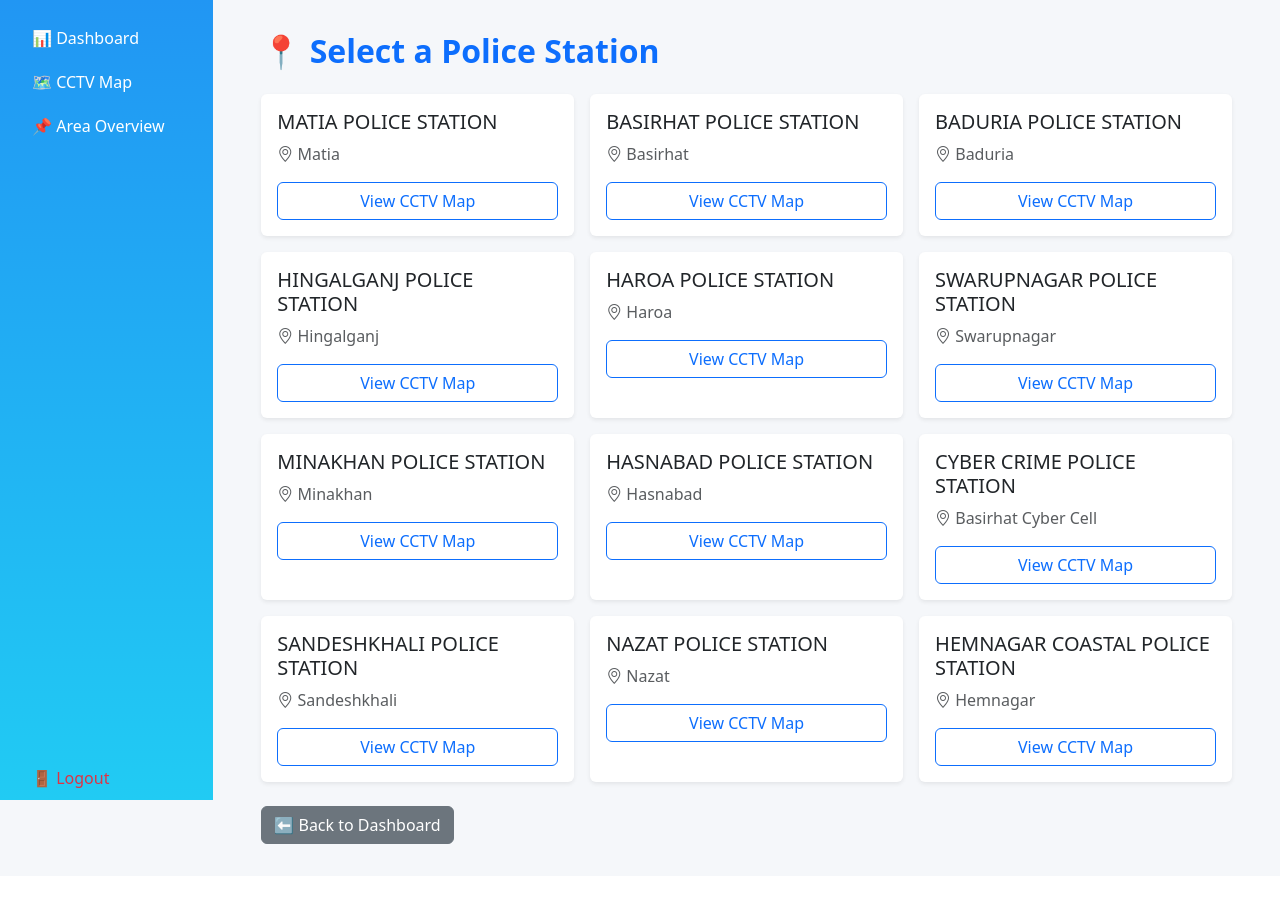
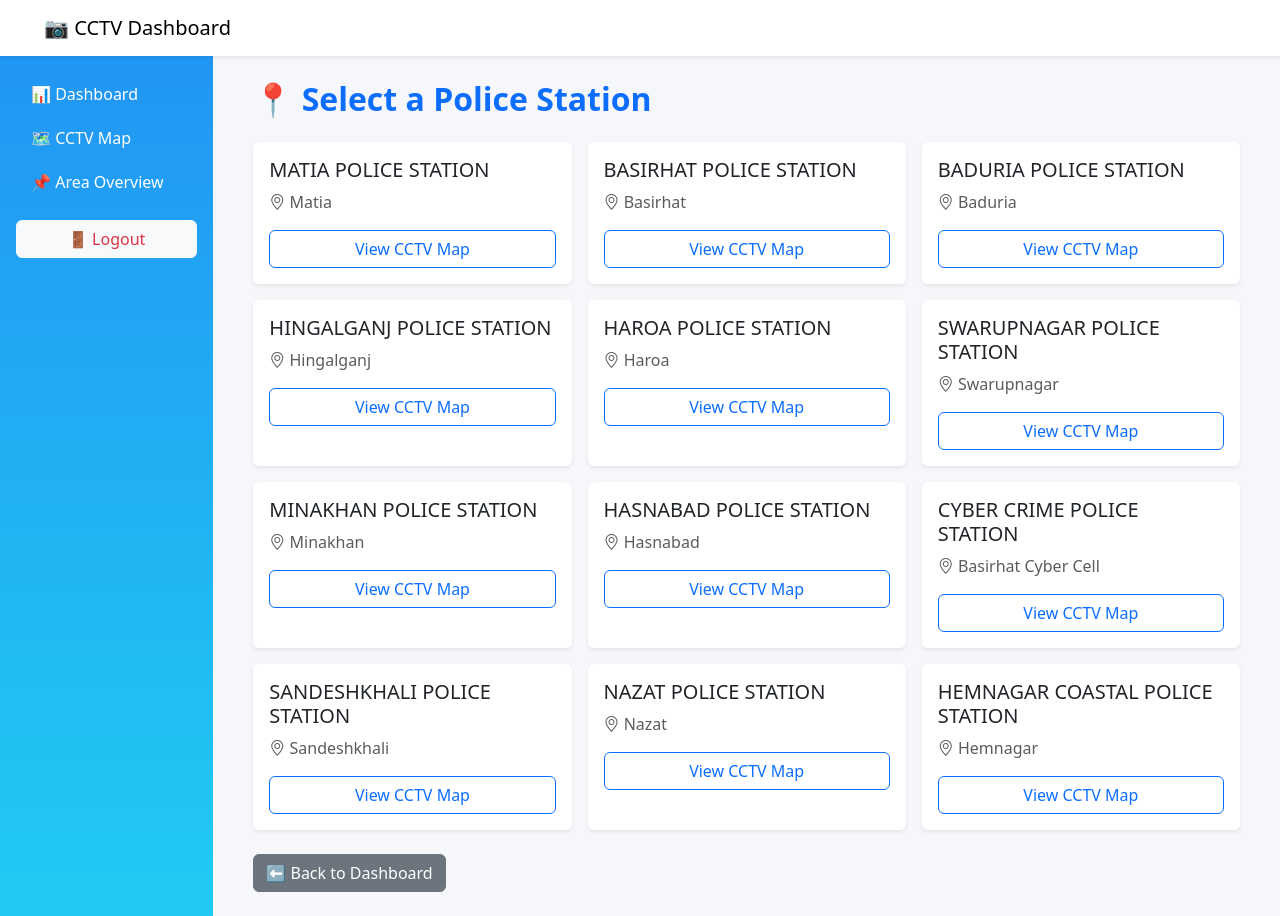
Before and after one commit to krishnendu321/cctv_monitoring, a Django app: page /map/ in a window 1280 px wide. Before the commit the page ends 844 px from the top, so only its background shows below. Run offline with Django 5.2, Linux system fonts and the light colour scheme; a user stored in the database is signed in; data comes from the database, SQL or seed files in the repository; both versions use the stored data as it was after the commit.

Commit message:
Logout functioality change and navbar changed

```diff
--- a/cctv_monitoring/urls.py
+++ b/cctv_monitoring/urls.py
@@ -19,6 +19,8 @@ from django.urls import path, include
 from django.contrib.auth import views as auth_views
 from django.shortcuts import redirect
 from monitoring import views
+from monitoring.views import CustomLogoutView
+
 
 urlpatterns = [
     path('admin/', admin.site.urls),
@@ -29,7 +31,7 @@ urlpatterns = [
     # ✅ Auth Views
 
     path('login/', auth_views.LoginView.as_view(template_name='registration/login.html'), name='login'),
-    path('logout/', auth_views.LogoutView.as_view(), name='logout'),
+    #path('logout/', auth_views.LogoutView.as_view(), name='logout'),
 
     # ✅ App views
     path('dashboard/', views.dashboard, name='dashboard'),
@@ -38,4 +40,5 @@ urlpatterns = [
     # ✅ Include app URLs
     path('', include('monitoring.urls')),
     path('station/<int:ps_id>/cctvs/', views.station_cctvs, name='station_cctvs'),
+    path('logout/', CustomLogoutView.as_view(), name='logout')
 ]
--- a/monitoring/views.py
+++ b/monitoring/views.py
@@ -4,6 +4,12 @@ from django.contrib.auth.decorators import login_required
 from django.shortcuts import render, get_object_or_404
 from .models import CCTVArea
 from django.db.models import Count
+from django.contrib.auth.views import LogoutView
+
+
+class CustomLogoutView(LogoutView):
+    def get(self, request, *args, **kwargs):
+        return self.post(request, *args, **kwargs)
 
 @login_required
 def dashboard(request):
--- a/templates/base.html
+++ b/templates/base.html
@@ -5,6 +5,8 @@
   <meta charset="UTF-8">
   <title>{% block title %}Dashboard{% endblock %}</title>
   <meta name="viewport" content="width=device-width, initial-scale=1">
+
+  <!-- Bootstrap CSS -->
   <link href="https://cdn.jsdelivr.net/npm/bootstrap@5.3.0/dist/css/bootstrap.min.css" rel="stylesheet">
   <link href="https://cdn.jsdelivr.net/npm/bootstrap-icons@1.10.5/font/bootstrap-icons.css" rel="stylesheet">
 
@@ -13,58 +15,80 @@
       background: #f5f7fa;
     }
     .sidebar {
-      height: 100vh;
       background: linear-gradient(180deg, #2196F3, #21CBF3);
       color: white;
-      padding-top: 1rem;
+      padding: 1rem;
+      min-height: 100vh;
     }
     .sidebar a {
       color: white;
       text-decoration: none;
       display: block;
-      padding: 10px 20px;
-      border-radius: 8px;
+      padding: 10px 15px;
+      border-radius: 5px;
     }
     .sidebar a:hover {
-      background: rgba(255,255,255,0.2);
+      background-color: rgba(255,255,255,0.2);
     }
-    .content {
-      padding: 2rem;
+    .offcanvas {
+      background: linear-gradient(180deg, #2196F3, #21CBF3);
+      color: white;
     }
-    .navbar-brand {
-      font-weight: bold;
-    }
-
-    .card:hover {
-    box-shadow: 0 8px 16px rgba(0,0,0,0.15);
-    transform: scale(1.02);
-    transition: 0.3s ease;
-   }
-
   </style>
 </head>
 <body>
 
+<!-- Navbar (top) -->
+<nav class="navbar navbar-expand-lg navbar-light bg-white shadow-sm px-3">
   <div class="container-fluid">
-    <div class="row">
+    <button class="btn btn-primary d-lg-none" type="button" data-bs-toggle="offcanvas" data-bs-target="#sidebar" aria-controls="sidebar">
+      <i class="bi bi-list"></i>
+    </button>
+    <a class="navbar-brand ms-3" href="#">📷 CCTV Dashboard</a>
+  </div>
+</nav>
 
-      <!-- Sidebar -->
-      <div class="col-md-3 col-lg-2 sidebar d-flex flex-column">
+<!-- Sidebar (Offcanvas for small screens) -->
+<div class="offcanvas offcanvas-start d-lg-none" tabindex="-1" id="sidebar" aria-labelledby="sidebarLabel">
+  <div class="offcanvas-header">
+    <h5 class="offcanvas-title" id="sidebarLabel">Menu</h5>
+    <button type="button" class="btn-close text-reset" data-bs-dismiss="offcanvas" aria-label="Close"></button>
+  </div>
+  <div class="offcanvas-body sidebar">
     <a href="{% url 'dashboard' %}">📊 Dashboard</a>
     <a href="{% url 'map_page' %}">🗺 CCTV Map</a>
     <a href="{% url 'area_dashboard' %}">📌 Area Overview</a>
-        <a href="{% url 'logout' %}" class="mt-auto text-danger">🚪 Logout</a>
+
+    <form method="post" action="{% url 'logout' %}">
+      {% csrf_token %}
+      <button type="submit" class="btn btn-light text-danger w-100 mt-3">🚪 Logout</button>
+    </form>
+  </div>
+</div>
+
+<!-- Sidebar for desktop -->
+<div class="container-fluid">
+  <div class="row">
+    <div class="col-lg-2 d-none d-lg-block sidebar">
+      <a href="{% url 'dashboard' %}">📊 Dashboard</a>
+      <a href="{% url 'map_page' %}">🗺 CCTV Map</a>
+      <a href="{% url 'area_dashboard' %}">📌 Area Overview</a>
+
+      <form method="post" action="{% url 'logout' %}" class="mt-3">
+        {% csrf_token %}
+        <button type="submit" class="btn btn-light text-danger w-100">🚪 Logout</button>
+      </form>
     </div>
 
     <!-- Main Content -->
-      <div class="col-md-9 col-lg-10 content">
+    <div class="col-lg-10 p-4">
       {% block content %}
-        <!-- Child template content here -->
       {% endblock %}
     </div>
-
   </div>
 </div>
 
+<!-- Bootstrap JS -->
+<script src="https://cdn.jsdelivr.net/npm/bootstrap@5.3.0/dist/js/bootstrap.bundle.min.js"></script>
 </body>
 </html>
```
Also changed, not shown: db.sqlite3. Lines whose indentation alone changed are shown as unchanged.
